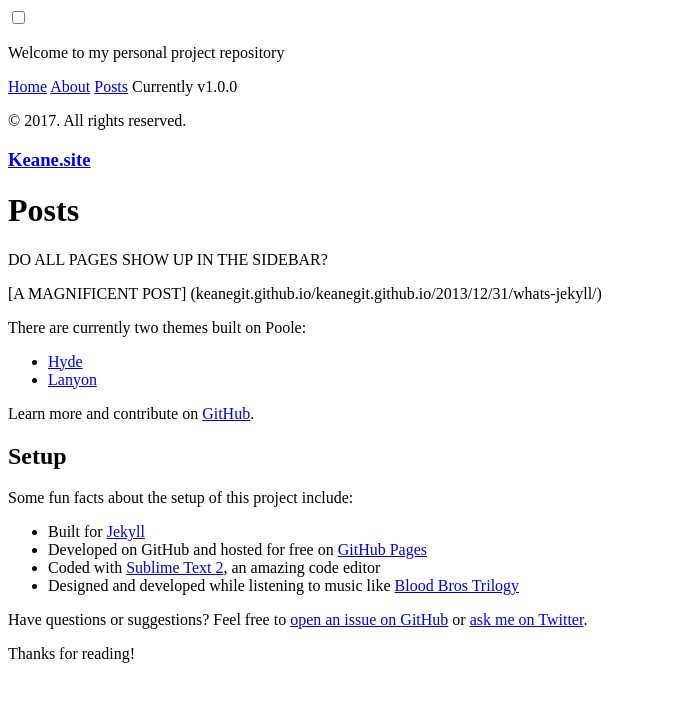
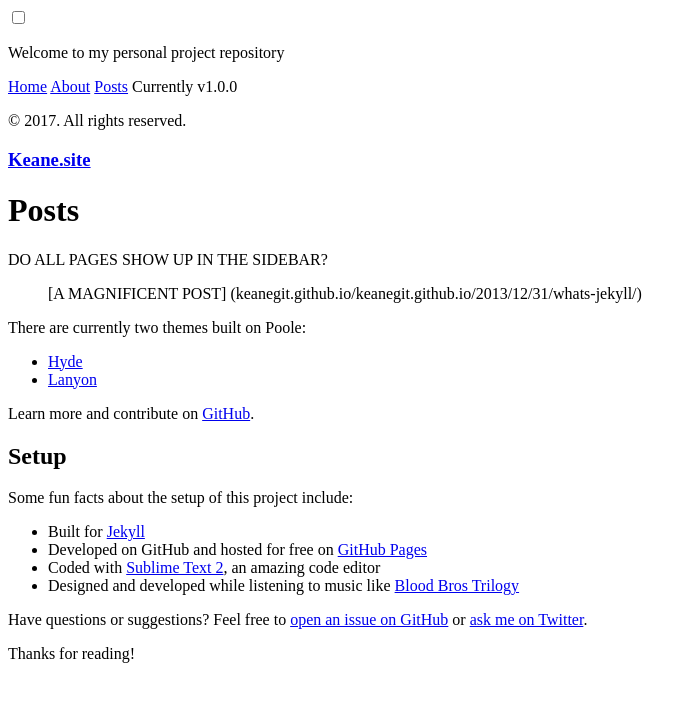
Before and after one commit to iankeane/keanegit.github.io, a Jekyll site: the page built from posts.md, in a window 1280 px wide. Shown: the top 702 px of the page, without its empty margins (0-697 px from the left). Built offline with Jekyll 4.4.1, drawn with Linux system fonts in a browser that asks for light colours.

```diff
--- a/posts.md
+++ b/posts.md
@@ -7,7 +7,7 @@ title: Posts
     DO ALL PAGES SHOW UP IN THE SIDEBAR?
 </p>
 
-[A MAGNIFICENT POST] ({{ site.baseurl }}{% post_url 2013-12-31-whats-jekyll %})
+> [A MAGNIFICENT POST] ({{ site.baseurl }}{% post_url 2013-12-31-whats-jekyll %})
 
 There are currently two themes built on Poole:
 
```
